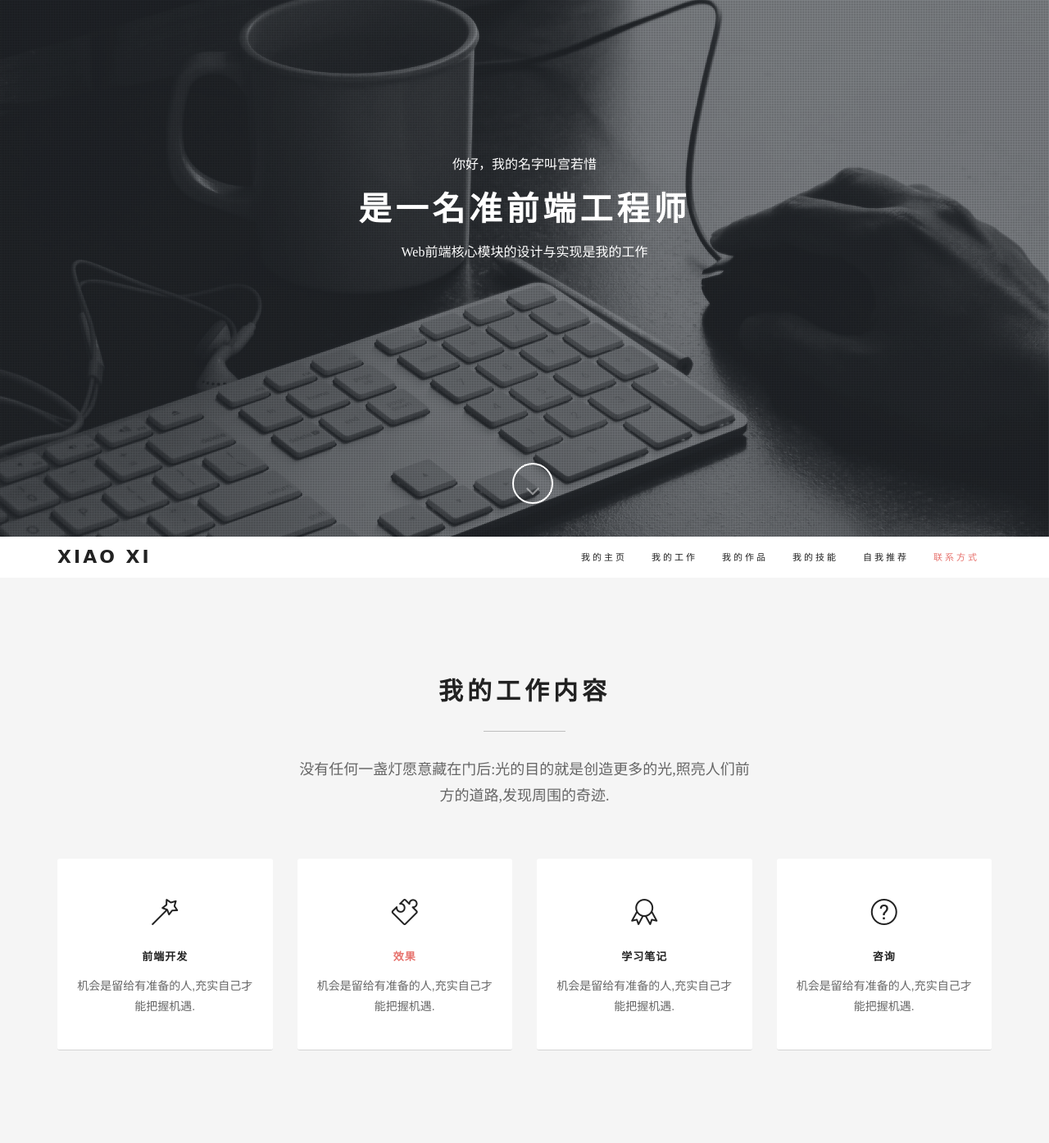
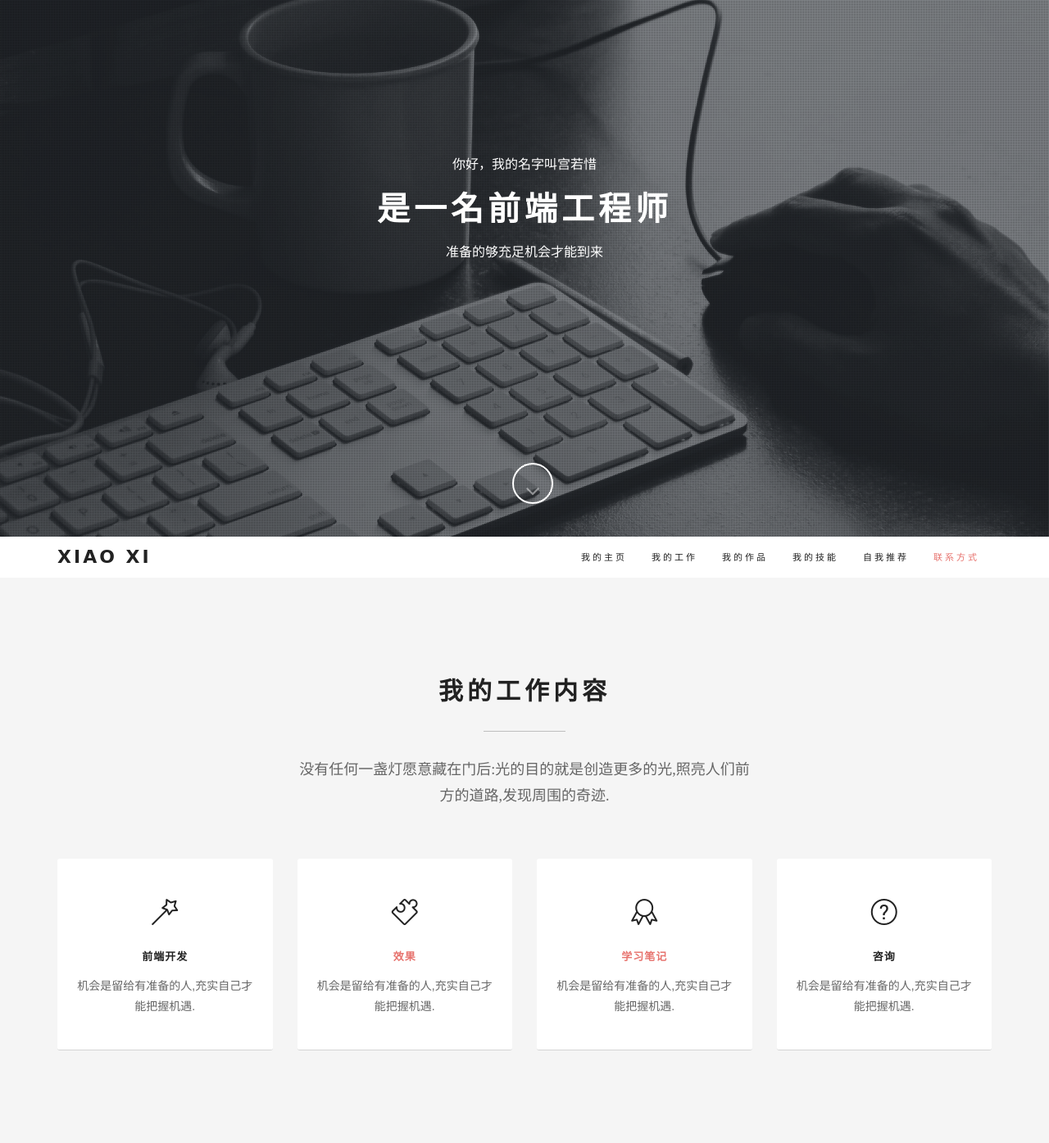
Before and after one commit to grx199137/grx199137.github.io, a plain HTML site: page index.html in a window 1280 px wide. Shown: the part 145-1540 px from the top of the page at 82% size. Drawn offline with nearby package versions, Linux system fonts and the light colour scheme; a web font is replaced by a local one.

Commit message:
8-13修改

```diff
--- a/index.html
+++ b/index.html
@@ -35,8 +35,8 @@
         <div class="home-overlay"></div>
 		<div class="intro">
 			<div class="start">你好，我的名字叫宫若惜</div>
-			<h1>是一名准前端工程师</h1>
-			<div class="start">Web前端核心模块的设计与实现是我的工作</div>
+			<h1>是一名前端工程师</h1>
+			<div class="start">准备的够充足机会才能到来</div>
 		</div>
 
         <a href="#services">
@@ -149,7 +149,7 @@
 							<span class="icon-badge"></span>
 						</div>
 						<div class="iconbox-text">
-							<h3 class="iconbox-title">学习笔记</h3>
+							<h3 class="iconbox-title"><a href="https://github.com/grx199137/note">学习笔记</a></h3>
 							<div class="iconbox-desc">
 								机会是留给有准备的人,充实自己才能把握机遇.
 							</div>
@@ -342,7 +342,7 @@
 						<span data-percent="95" class="chart easyPieChart" style="width: 140px; height: 140px; line-height: 140px;">
                             <span class="percent">95</span>
                         </span>
-						<h3 class="text-center">REST</h3>
+						<h3 class="text-center">node.js</h3>
 					</div>
 
 				</div><!--End row -->
```
